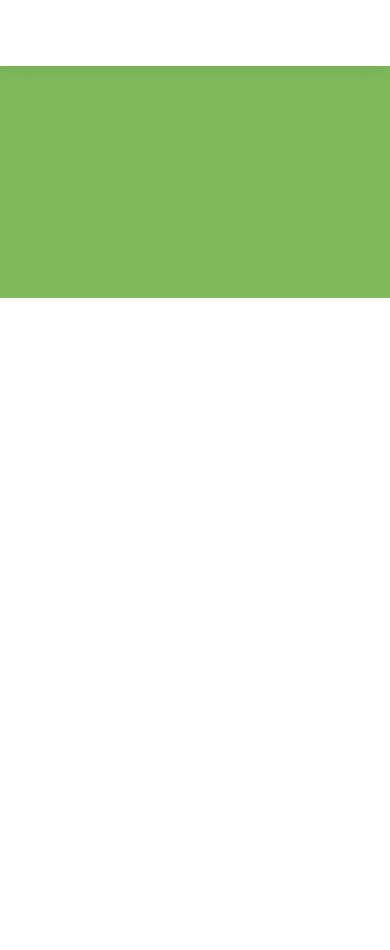
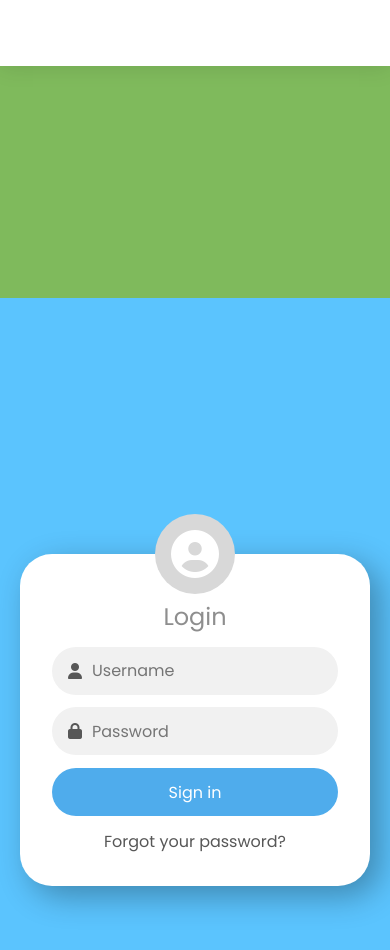
Before and after one commit to droidhazard/login-forms, a plain HTML site: page index.html in a window 390 px wide. Shown: the part 546-1496 px from the top of the page. Before the commit the page ends 844 px from the top, so only its background shows below. Drawn offline with Linux system fonts and the light colour scheme.

Commit message:
finalize login form 2 responsively

```diff
--- a/assets/css/styles.css
+++ b/assets/css/styles.css
@@ -15,6 +15,19 @@ body {
   height: 100%;
   width: 100%;
 }
+button {
+  cursor: pointer;
+}
+
+/* Reusables */
+.form-container {
+  height: 100vh;
+  width: 100%;
+  font-family: 'Poppins', 'Trebuchet MS', 'Lucida Sans Unicode', 'Lucida Grande', 'Lucida Sans', Arial, sans-serif;
+  display: flex;
+  align-items: center;
+  justify-content: center;
+}
 
 /* Login Form 1 */
 .login-form-1> ::placeholder {
@@ -22,13 +35,7 @@ body {
 }
 
 .login-form-1 {
-  height: 100vh;
-  width: 100%;
-  font-family: 'Poppins', 'Trebuchet MS', 'Lucida Sans Unicode', 'Lucida Grande', 'Lucida Sans', Arial, sans-serif;
   background-color: #7fba5c;
-  display: flex;
-  align-items: center;
-  justify-content: center;
 }
 
 .form-wrapper-1 {
@@ -58,25 +65,132 @@ body {
 .form-input-1 {
   background-color: #f2f2f2;
 }
+
 .form-button-1 {
   background-color: #51b250;
   color: #fff;
   cursor: pointer;
 }
+
 .form-button-1:hover {
   background-color: #349332;
 }
+
 .form-label-1 {
   color: #575757;
 }
+
 .form-link-1 {
   color: #51b250;
   text-decoration: none;
 }
+
+/* Login Form 2 */
+.login-form-2 {
+  background-color: #5bc4fe;
+  justify-content: flex-end;
+}
+
+.form-wrapper-2 {
+  background-color: #fff;
+  width: 100%;
+  max-width: 300px;
+  /* height: 380px; */
+  padding: 2rem;
+  margin-right: 10%;
+  border-radius: 2rem;
+  box-shadow: 10px 10px 32px 0px rgba(0, 0, 0, 0.31);
+  position: relative;
+  display: flex;
+  flex-direction: column;
+  align-items: center;
+  justify-content: center;
+}
+
+.circle-cosmetic {
+  border-radius: 50%;
+  background-color: #d8d8d8;
+  height: 80px;
+  width: 80px;
+  position: absolute;
+  margin: -2.5rem;
+  top: 0;
+  box-shadow: 7px 11px 47px -61px rgba(0, 0, 0, 0.63);
+  display: flex;
+  justify-content: center;
+  align-items: center;
+}
+
+.circle-cosmetic i {
+  font-size: 3rem;
+  color: #fff;
+}
+
+.form-heading-2 {
+  margin: 0.8rem 0;
+  font-size: 1.5rem;
+  color: #8e8e8e;
+}
+
+.form-item-2 {
+  font-size: 1rem;
+  font-family: 'Poppins', 'Trebuchet MS', 'Lucida Sans Unicode', 'Lucida Grande', 'Lucida Sans', Arial, sans-serif;
+  width: 100%;
+  height: 3rem;
+  padding: 10px 15px;
+  border: none;
+  border-radius: 1.5rem;
+  outline: none;
+  margin-bottom: 0.8rem;
+}
+
+.form-input-2 {
+  background-color: #f1f1f1;
+  color: #575757;
+  padding-left: 2.5rem;
+}
+
+.input-w-symbol-2 {
+  position: relative;
+}
+
+.input-w-symbol-2 i {
+  position: absolute;
+  left: 1rem;
+  top: 1rem;
+  color: #575757;
+}
+
+.form-button-2 {
+  background-color: #4facec;
+  color: #fff;
+}
+
+.form-link-2 {
+  color: #575757;
+  text-decoration: none;
+}
+.form-button-2:hover {
+  background-color: #1d5c87;
+}
+
+
+
+
 
 @media screen and (max-width: 480px) {
   .form-wrapper-1 {
     padding: 2rem;
   }
 
+  .login-form-2 {
+    justify-content: center;
+  }
+
+  .form-wrapper-2 {
+    margin: 0;
+    max-width: 350px;
+  }
+
+
 }
--- a/index.html
+++ b/index.html
@@ -1,27 +1,49 @@
 <!DOCTYPE html>
 <html lang="en">
+
 <head>
   <meta charset="UTF-8">
   <meta http-equiv="X-UA-Compatible" content="IE=edge">
   <meta name="viewport" content="width=device-width, initial-scale=1.0">
   <title>Login Forms</title>
   <!-- FontAwesome -->
-  <link rel="stylesheet" href="https://cdnjs.cloudflare.com/ajax/libs/font-awesome/6.2.1/css/all.min.css" integrity="sha512-MV7K8+y+gLIBoVD59lQIYicR65iaqukzvf/nwasF0nqhPay5w/9lJmVM2hMDcnK1OnMGCdVK+iQrJ7lzPJQd1w==" crossorigin="anonymous" referrerpolicy="no-referrer" />
+  <link rel="stylesheet" href="https://cdnjs.cloudflare.com/ajax/libs/font-awesome/6.2.1/css/all.min.css"
+    integrity="sha512-MV7K8+y+gLIBoVD59lQIYicR65iaqukzvf/nwasF0nqhPay5w/9lJmVM2hMDcnK1OnMGCdVK+iQrJ7lzPJQd1w=="
+    crossorigin="anonymous" referrerpolicy="no-referrer" />
   <!-- Custom Stylesheet -->
   <link rel="stylesheet" href="./assets/css/styles.css">
 </head>
+
 <body>
   <!-- Login Form 1 -->
-  <div class="login-form-1">
+  <div class="form-container login-form-1">
     <form action="" class="form-wrapper-1">
       <input type="text" class="form-input-1 form-item-1" placeholder="username">
       <input type="password" name="" id="" class="form-input-1 form-item-1" placeholder="password">
-      <button class="form-button-1  form-item-1">LOGIN</button>
+      <button class="form-button-1 form-item-1">LOGIN</button>
       <p class="form-label-1">Not registered ? <a href="#!" class="form-link-1"> Create an account</a></p>
     </form>
   </div>
 
+  <!-- Login Form 2 -->
+  <div class="form-container login-form-2">
+    <form action="" class="form-wrapper-2">
+      <div class="circle-cosmetic">
+        <i class="fa-solid fa-circle-user"></i>
+      </div>
+      <p class="form-heading-2">Login</p>
+      <span class="input-w-symbol-2"><i class="fa-solid fa-user"></i>
+      <input type="text" class="form-input-2 form-item-2" placeholder="Username"></span>
+      <span class="input-w-symbol-2"><i class="fa-solid fa-lock"></i>
+      <input type="password" name="" id="" class="form-input-2 form-item-2" placeholder="Password"></span>
+      <button class="form-button-2 form-item-2">Sign in</button>
+      <a href="#!" class="form-link-2">Forgot your password?</a>
+    </form>
+  </div>
+
+
   <!-- Custom Javascript -->
   <script src="./assets/js/app.js"></script>
 </body>
+
 </html>
```
